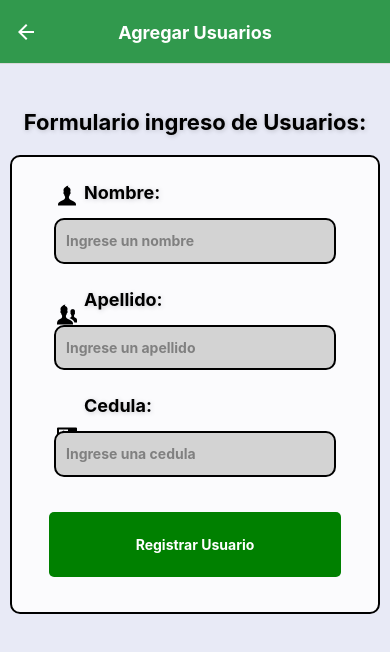
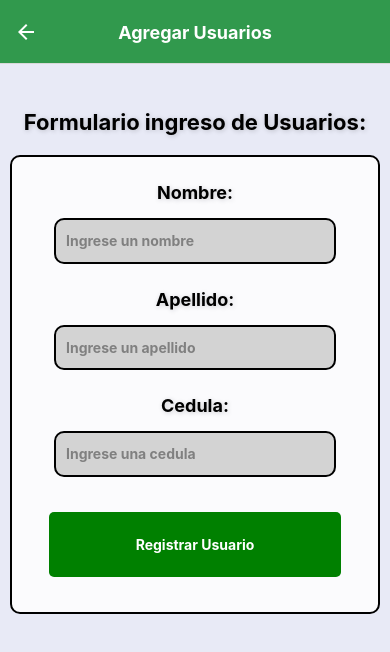
Before and after one commit to MaxiColman/CTC-Fruit-Farm, a React Native app: screen /AddUser in a window 390 px wide. Shown: the top 652 px of the page. Built offline with nearby package versions, Linux system fonts and the light colour scheme; what expo-sqlite would draw is missing.

Commit message:
Finalizado
Finalizado

```diff
--- a/src/screens/MapaTratamientos/MapaTratamientos.js
+++ b/src/screens/MapaTratamientos/MapaTratamientos.js
@@ -62,7 +62,7 @@ const MapaTratamientos = () => {
   const fetchZonas = () => {
     db.transaction(txn => {
       txn.executeSql(
-        'SELECT lugar, latitud, longitud FROM zonas',
+        'SELECT z.lugar, z.latitud, z.longitud FROM zonas z INNER JOIN tratamientos t ON z.lugar = t.zonas WHERE t.fechaInicio <= t.fechaFin',
         [],
         (_, { rows }) => {
           const zonasList = [];
@@ -81,16 +81,17 @@ const MapaTratamientos = () => {
   };
 
 
+
   return (
     <View style={styles.container}>
       <MapView
         style={styles.map}
         ref={mapRef}
         initialRegion={{
-          latitude: -32.5228,
+         latitude: -32.5228,
           longitude: -55.7658,
-          latitudeDelta: 4,
-          longitudeDelta: 4,
+          latitudeDelta: 8,
+          longitudeDelta: 8,
         }}
       >
         {zonas.map((zona, index) => (
--- a/src/screens/Tratamientos/data/UpdateTratamientos.js
+++ b/src/screens/Tratamientos/data/UpdateTratamientos.js
@@ -284,7 +284,7 @@ const UpdateTratamientos = () => {
             <MyText textValue="Fecha Fin:" textStyle={styles.title2} />
             <MyInputText
               placeholder="Ingrese la fecha de fin"
-              value={selectedUsuario}
+              value={fechaFin}
               onChangeText={handlesetFechaFin}
             />
             <MyText textValue="Horas de ejecución:" textStyle={styles.title2} />
--- a/src/screens/Tratamientos/data/ViewTratamientos.js
+++ b/src/screens/Tratamientos/data/ViewTratamientos.js
@@ -79,6 +79,8 @@ const ViewTratamientos = () => {
                   <MyText textValue={id.identificacion} textStyle={styles.presenterText} />
                   <MyText textValue="Fecha de inicio:" textStyle={styles.presenterTextBold} />
                   <MyText textValue={id.fechaInicio} textStyle={styles.presenterText} />
+                  <MyText textValue="Zonas:" textStyle={styles.presenterTextBold} />
+                  <MyText textValue={id.zonas} textStyle={styles.presenterText} />
                   <MyText textValue="Observaciones:" textStyle={styles.presenterTextBold} />
                   <MyText textValue={id.observaciones} textStyle={styles.presenterText} />
                 </>
--- a/src/screens/Usuarios/data/AddUser.js
+++ b/src/screens/Usuarios/data/AddUser.js
@@ -85,7 +85,6 @@ const AddUser = () => {
       <ScrollView>
         <MyText textValue="Formulario ingreso de Usuarios:" textStyle={styles.title} />
         <View style={styles.formContainer}>
-          <Icon name="user" size={20} color="black" style={styles.icon} />
           <Text style={styles.title2}>Nombre:</Text>
           <MyInputText
             style={styles.input}
@@ -93,7 +92,6 @@ const AddUser = () => {
             onChangeText={handleUserName}
             value={userName}
           />
-          <Icon name="users" size={20} color="black" style={styles.icon1} />
           <Text style={styles.title2}>Apellido:</Text>
           <MyInputText
             style={styles.input}
@@ -101,7 +99,6 @@ const AddUser = () => {
             onChangeText={handleLastName}
             value={lastName}
           />
-          <Icon name="v-card" size={20} color="black" style={styles.icon2} />
           <Text style={styles.title2}>Cedula:</Text>
           <MyInputText
             style={styles.input}
@@ -169,7 +166,7 @@ const styles = StyleSheet.create({
     fontSize: 18,
     fontWeight: 'bold',
     color: 'black',
-    marginLeft: 70,
+    textAlign: 'center',
     textShadowColor: 'rgba(0, 0, 0, 0.2)',
     textShadowOffset: { width: 1, height: 1 },
     textShadowRadius: 5,
--- a/src/screens/Usuarios/data/DeleteUser.js
+++ b/src/screens/Usuarios/data/DeleteUser.js
@@ -70,7 +70,6 @@ const DeleteUser = () => {
       <ScrollView>
         <MyText textValue="Formulario para eliminar usuarios:" textStyle={styles.title} />
         <View style={styles.formContainer}>
-          <Icon name="remove-user" size={20} color="black" style={styles.icon} />
           <Text style={styles.title2}>Nombre del Usuario:</Text>
           <MyInputText
             style={styles.input}
@@ -136,7 +135,7 @@ const styles = StyleSheet.create({
     fontSize: 18,
     fontWeight: 'bold',
     color: 'black',
-    marginLeft: 72,
+    textAlign: 'center',
     textShadowColor: 'rgba(0, 0, 0, 0.2)',
     textShadowOffset: { width: 1, height: 1 },
     textShadowRadius: 5,
--- a/src/screens/Usuarios/data/UpdateUser.js
+++ b/src/screens/Usuarios/data/UpdateUser.js
@@ -133,7 +133,6 @@ const UpdateUser = () => {
         <ScrollView>
           <MyText textValue="Buscar usuario:" textStyle={styles.title} />
           <View style={styles.formContainer}>
-            <Icon name="user" size={20} color="black" style={styles.icon} />
             <Text style={styles.title2}>Nombre del Usuario:</Text>
             <MyInputText
               placeholder="Ingrese el nombre"
@@ -149,21 +148,18 @@ const UpdateUser = () => {
           </View>
           <MyText textValue="Ingrese los nuevos datos:" textStyle={styles.title} />
           <View style={styles.formContainer}>
-            <Icon name="user" size={20} color="black" style={styles.icon1} />
             <Text style={styles.title2}>Nombre del Usuario:</Text>
             <MyInputText
               placeholder="Ingrese el nombre"
               value={userName}
               onChangeText={handleUserName}
             />
-            <Icon name="users" size={20} color="black" style={styles.icon2} />
             <Text style={styles.title2}>Apellido del Usuario:</Text>
             <MyInputText
               placeholder="Ingrese el apellido"
               value={lastName}
               onChangeText={handleUserLastName}
             />
-            <Icon name="v-card" size={20} color="black" style={styles.icon3} />
             <Text style={styles.title2}>Cedula del Usuario:</Text>
             <MyInputText
               placeholder="Ingrese la cedula"
@@ -246,7 +242,7 @@ const styles = StyleSheet.create({
     fontSize: 18,
     fontWeight: 'bold',
     color: 'black',
-    marginLeft: 72,
+    textAlign: 'center',
     textShadowColor: 'rgba(0, 0, 0, 0.2)',
     textShadowOffset: { width: 1, height: 1 },
     textShadowRadius: 5,
--- a/src/screens/Usuarios/data/ViewUser.js
+++ b/src/screens/Usuarios/data/ViewUser.js
@@ -60,7 +60,6 @@ const ViewUser = () => {
             <View style={styles.formContainer}>
               <ScrollView>
                 <KeyboardAvoidingView>
-                <Icon name="user" size={20} color="black" style={styles.icon} />
                 <Text style={styles.title2}>Nombre del Usuario:</Text>
                   <MyInputText
                     placeholder="Ingrese un nombre"
@@ -69,7 +68,6 @@ const ViewUser = () => {
                     value={userName}
                   />
                   <SingleButton title="Buscar" btnColor="green" onPress={getUser} />
-                  <Icon name="list" size={20} color="black" style={styles.icon1} />
                   <Text style={styles.title2}>Informacion del Usuario:</Text>
                   <View style={styles.presenterView}>
                     {user ? (
@@ -130,7 +128,7 @@ const styles = StyleSheet.create({
     fontSize: 18,
     fontWeight: 'bold',
     color: 'black',
-    marginLeft: 72,
+    textAlign: 'center',
     textShadowColor: 'rgba(0, 0, 0, 0.2)',
     textShadowOffset: { width: 1, height: 1 },
     textShadowRadius: 5,
--- a/src/screens/Zonas/HomeZonas.js
+++ b/src/screens/Zonas/HomeZonas.js
@@ -15,7 +15,7 @@ const HomeZonas = ({ navigation }) => {
 
       const createDb = (txn) => {
         txn.executeSql(
-          'CREATE TABLE IF NOT EXISTS zonas (id INTEGER PRIMARY KEY AUTOINCREMENT, lugar VARCHAR(60), depto VARCHAR(20), cantTrab VARCHAR(50), latitud VARCHAR(60), longitud VARCHAR(60))',
+          'CREATE TABLE IF NOT EXISTS zonas (id INTEGER PRIMARY KEY AUTOINCREMENT, lugar VARCHAR(60), depto VARCHAR(20), cantTrab VARCHAR(50), latitud NUMERIC, longitud NUMERIC)',
           []
         );
       }
```
Also changed, not shown: src/screens/Tratamientos/data/AddTratamientos.js (+5 -5 lines).
